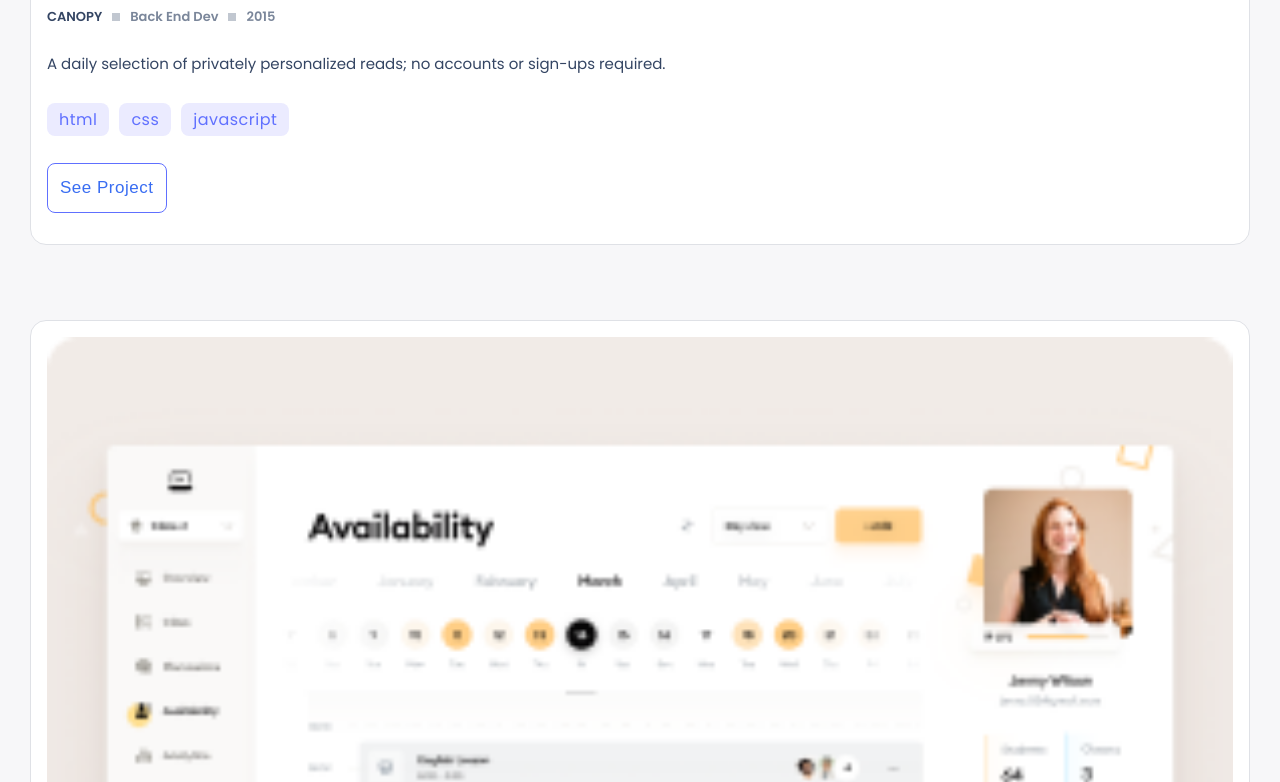
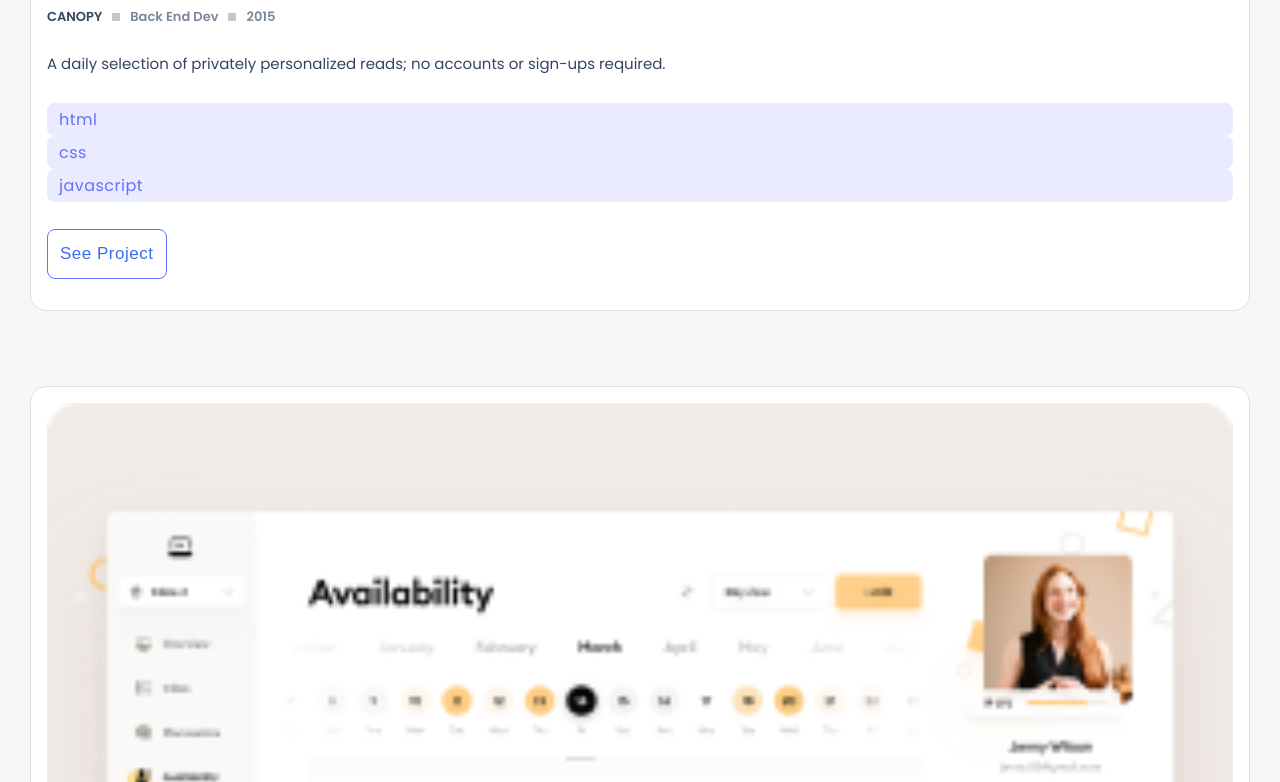
Before and after one commit to atok624/Portfolio-1.github.io, a website: page index.html in a window 1280 px wide. Shown: the part 1678-2460 px from the top of the page. Drawn offline with Linux system fonts and the light colour scheme.

Commit message:
Add style.css file

```diff
--- a/style.css
+++ b/style.css
@@ -181,7 +181,7 @@ header {
 }
 
 .language {
-  display: flex;
+  float: right;
   gap: 20px 10px;
 }
 
```
